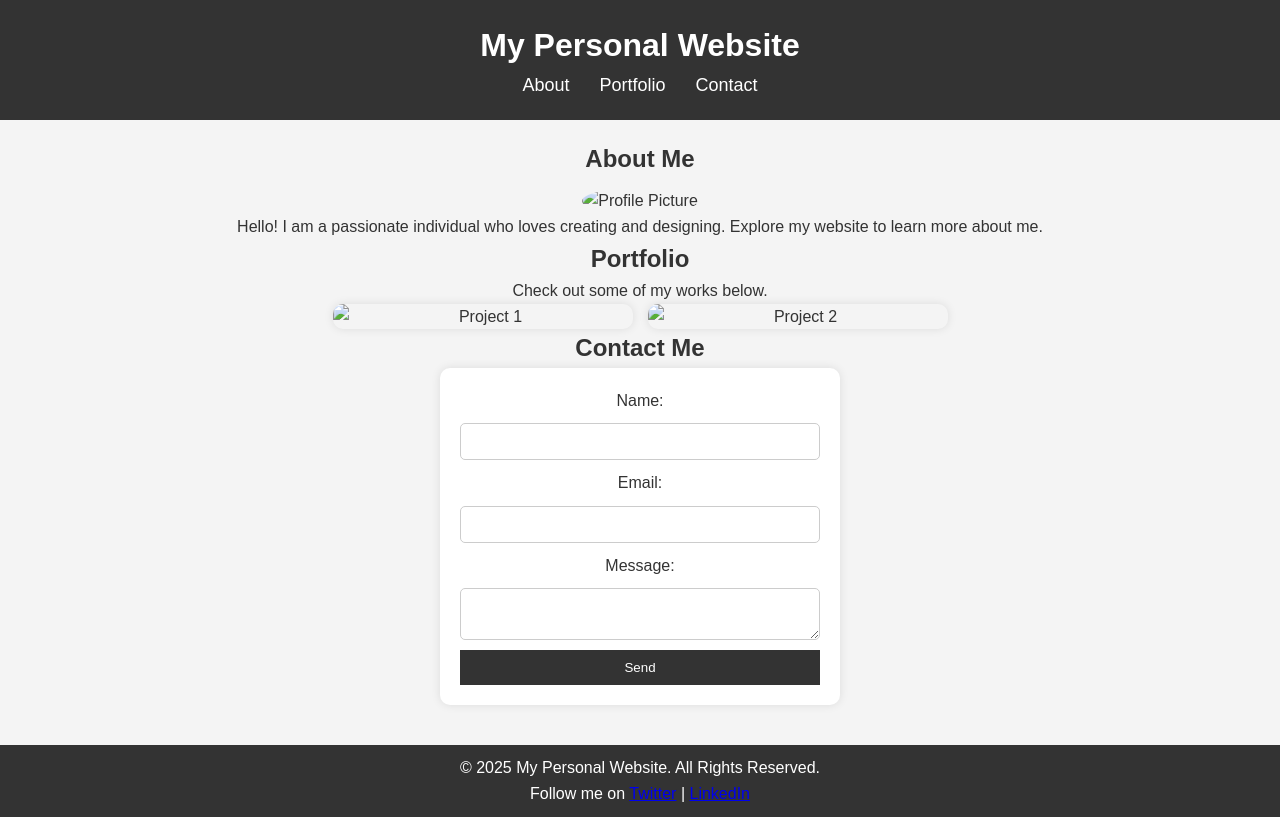
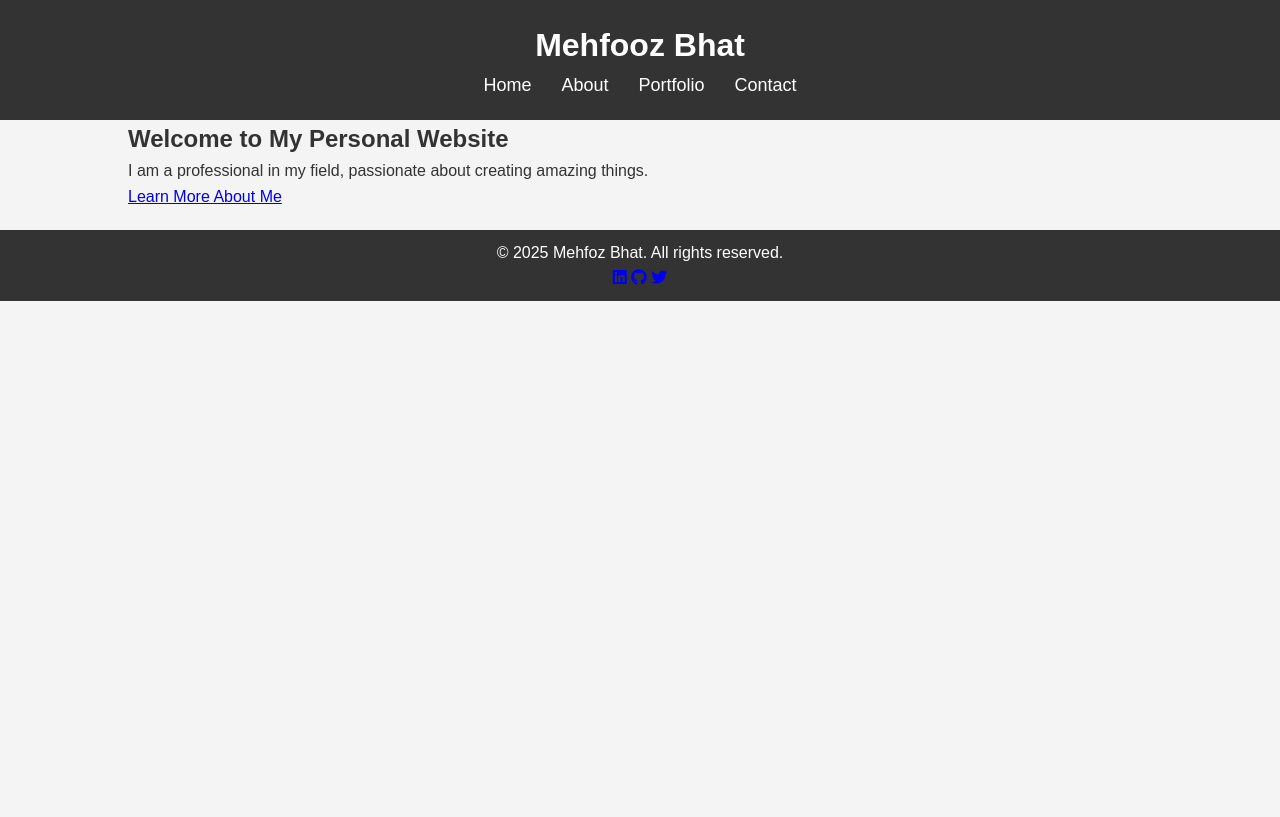
Before and after one commit to Mehfoox/Mehfoox, a plain HTML site: page index.html in a window 1280 px wide. Drawn offline with Linux system fonts and the light colour scheme; files that its build step writes are made by us from their sources.

Commit message:
Update index.html

```diff
--- a/index.html
+++ b/index.html
@@ -3,60 +3,45 @@
 <head>
     <meta charset="UTF-8">
     <meta name="viewport" content="width=device-width, initial-scale=1.0">
-    <title>Personal Website</title>
-    <link rel="stylesheet" href="styles.css">
-    <script defer src="script.js"></script>
+    <title>Home - Mehfooz Bhat</title>
+    <link rel="stylesheet" href="css/styles.css">
+    <link href="https://fonts.googleapis.com/css2?family=Poppins:wght@400;600&display=swap" rel="stylesheet">
+    <link rel="stylesheet" href="https://cdnjs.cloudflare.com/ajax/libs/font-awesome/6.0.0/css/all.min.css">
 </head>
 <body>
     <header>
         <div class="container">
-            <h1>My Personal Website</h1>
+            <h1 class="logo">Mehfooz Bhat</h1>
             <nav>
                 <ul>
-                    <li><a href="#about">About</a></li>
-                    <li><a href="#portfolio">Portfolio</a></li>
-                    <li><a href="#contact">Contact</a></li>
+                    <li><a href="index.html">Home</a></li>
+                    <li><a href="about.html">About</a></li>
+                    <li><a href="portfolio.html">Portfolio</a></li>
+                    <li><a href="contact.html">Contact</a></li>
                 </ul>
             </nav>
         </div>
     </header>
 
-    <main class="container">
-        <section id="about">
-            <h2>About Me</h2>
-            <img src="profile.jpg" alt="Profile Picture" class="profile-pic">
-            <p>Hello! I am a passionate individual who loves creating and designing. Explore my website to learn more about me.</p>
-        </section>
-        <section id="portfolio">
-            <h2>Portfolio</h2>
-            <p>Check out some of my works below.</p>
-            <div class="gallery">
-                <img src="project1.jpg" alt="Project 1" class="portfolio-img">
-                <img src="project2.jpg" alt="Project 2" class="portfolio-img">
-            </div>
-        </section>
-        <section id="contact">
-            <h2>Contact Me</h2>
-            <form id="contact-form">
-                <label for="name">Name:</label>
-                <input type="text" id="name" name="name" required>
-
-                <label for="email">Email:</label>
-                <input type="email" id="email" name="email" required>
-
-                <label for="message">Message:</label>
-                <textarea id="message" name="message" required></textarea>
-
-                <button type="submit">Send</button>
-            </form>
-        </section>
-    </main>
+    <section class="hero">
+        <div class="container">
+            <h1>Welcome to My Personal Website</h1>
+            <p>I am a professional in my field, passionate about creating amazing things.</p>
+            <a href="about.html" class="btn">Learn More About Me</a>
+        </div>
+    </section>
 
     <footer>
         <div class="container">
-            <p>&copy; 2025 My Personal Website. All Rights Reserved.</p>
-            <p>Follow me on <a href="#">Twitter</a> | <a href="#">LinkedIn</a></p>
+            <p>&copy; 2025 Mehfoz Bhat. All rights reserved.</p>
+            <div class="social-links">
+                <a href="#"><i class="fab fa-linkedin"></i></a>
+                <a href="#"><i class="fab fa-github"></i></a>
+                <a href="#"><i class="fab fa-twitter"></i></a>
+            </div>
         </div>
     </footer>
+
+    <script src="js/script.js"></script>
 </body>
 </html>
```
